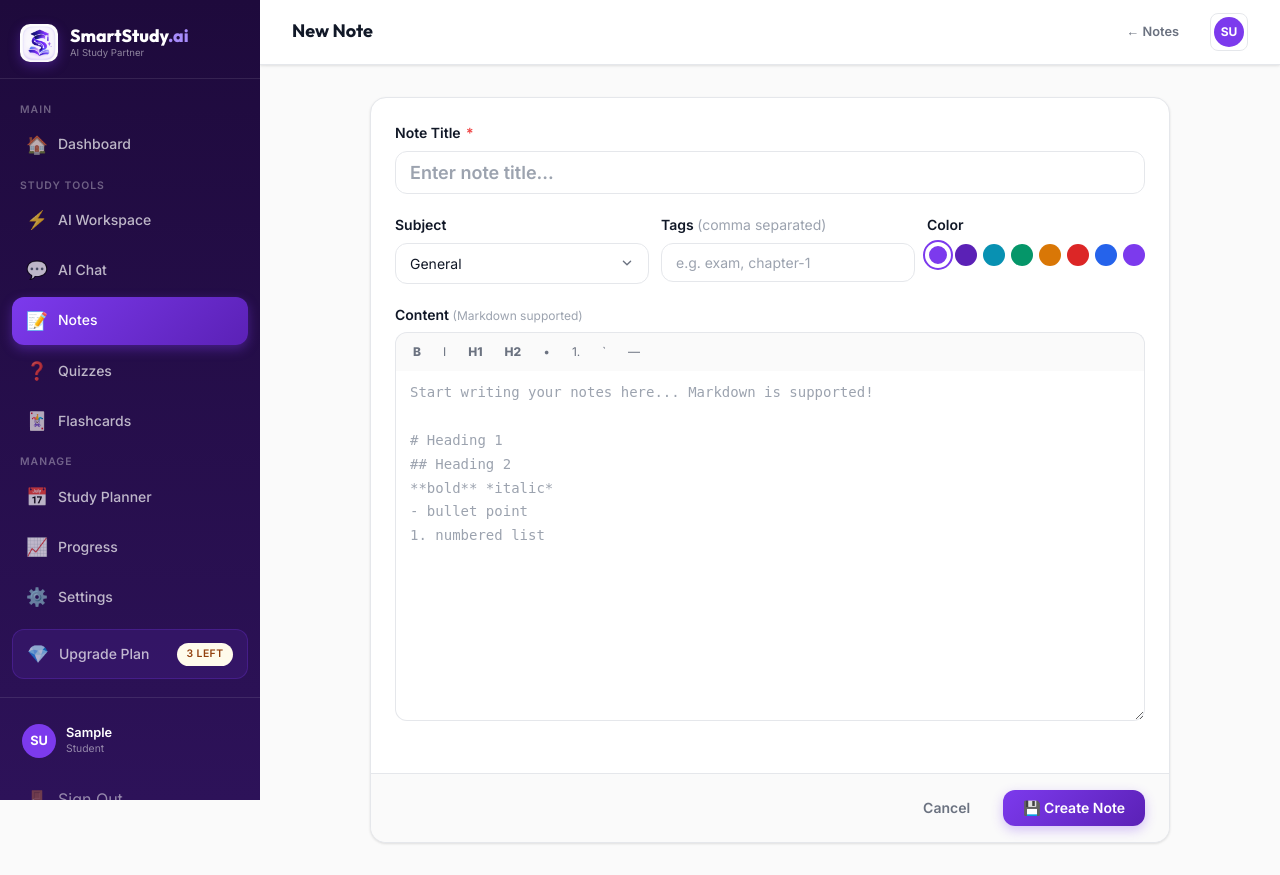
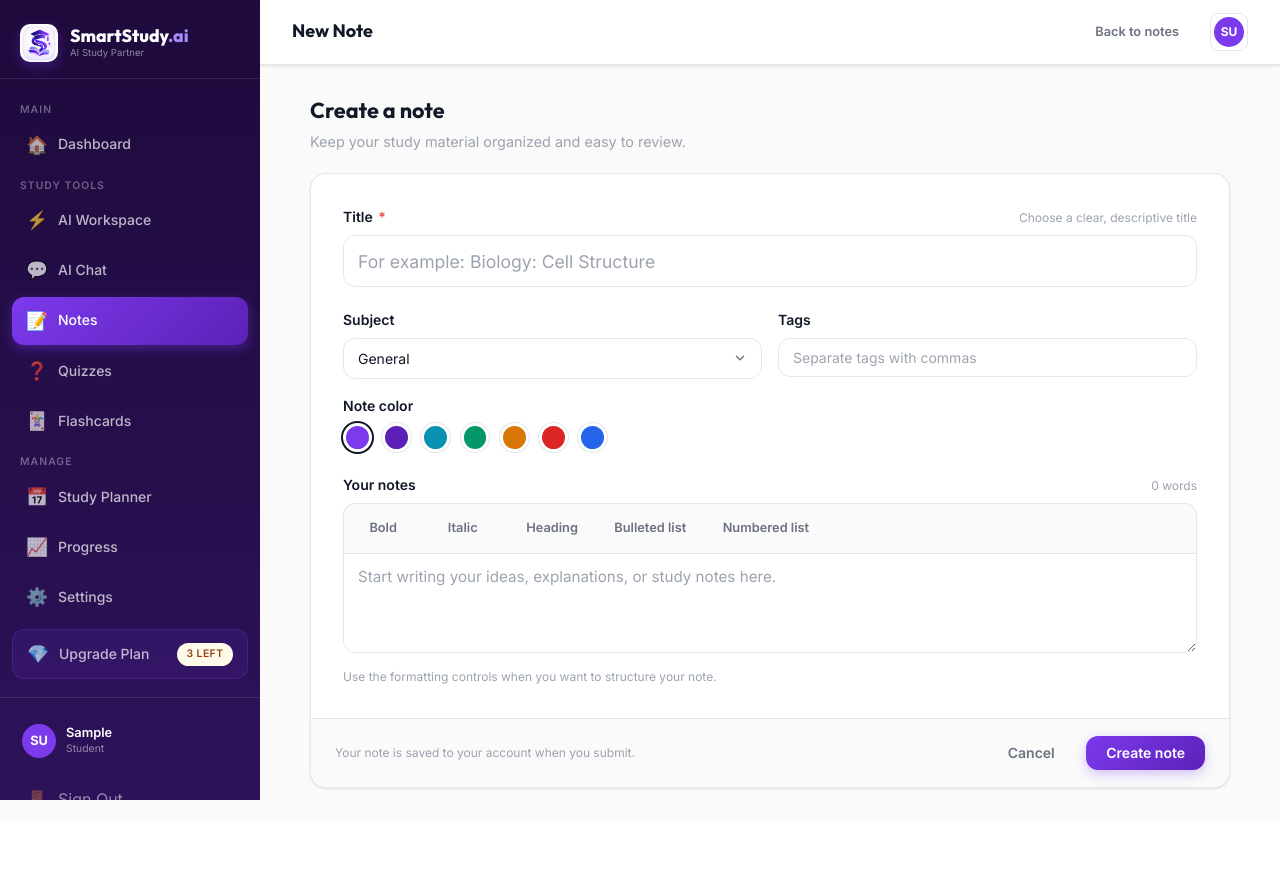
Before and after one commit to anushkakshirsagar2007-cmyk/SmartStudy.ai, a Flask app: page /student/notes/create in a window 1280 px wide. After the commit the page ends 800 px from the top, so only its background shows below. Run offline with Flask 3, Linux system fonts and the light colour scheme; the visitor is signed in with stand-in values (Sample User, id 1); parts of the project's set-up code (start-up, migrations or seed data) failed here and were passed over; some libraries are stand-ins or nearby versions.

Commit message:
Polish note editor interface
Co-authored-by: Copilot <223556219+Copilot@users.noreply.github.com>

```diff
--- a/templates/student/note_editor.html
+++ b/templates/student/note_editor.html
@@ -3,78 +3,125 @@
 {% block page_title %}{{ 'Edit Note' if mode == 'edit' else 'New Note' }}{% endblock %}
 
 {% block topbar_actions %}
-<a href="{{ url_for('student.notes') }}" class="btn btn-ghost btn-sm">← Notes</a>
+<a href="{{ url_for('student.notes') }}" class="btn btn-ghost btn-sm">Back to notes</a>
+{% endblock %}
+
+{% block extra_css %}
+<style>
+.note-editor-shell { max-width: 920px; margin: 0 auto; }
+.note-editor-heading { margin-bottom: 1.25rem; }
+.note-editor-heading h2 { margin: 0 0 .35rem; font-size: 1.35rem; }
+.note-editor-heading p { margin: 0; color: var(--text-muted); font-size: .9rem; }
+.note-editor-card { overflow: hidden; }
+.note-editor-card .card-body { padding: clamp(1rem, 3vw, 2rem); }
+.note-field { margin-bottom: 1.35rem; }
+.note-field:last-child { margin-bottom: 0; }
+.note-label-row { display: flex; justify-content: space-between; align-items: baseline; gap: .75rem; margin-bottom: .45rem; }
+.note-label-row .form-label { margin-bottom: 0; }
+.note-hint, .note-counter { color: var(--text-muted); font-size: .75rem; }
+.note-title-input { min-height: 3.25rem; font-size: 1.1rem !important; }
+.note-meta-grid { display: grid; grid-template-columns: minmax(0, 1fr) minmax(0, 1fr); gap: 1rem; }
+.note-color-field { grid-column: 1 / -1; }
+.note-color-options { display: flex; flex-wrap: wrap; gap: .65rem; }
+.note-color-choice { position: relative; display: inline-flex; cursor: pointer; }
+.note-color-choice input { position: absolute; width: 1px; height: 1px; opacity: 0; }
+.note-color-swatch { width: 1.8rem; height: 1.8rem; border: 3px solid #fff; border-radius: 50%; box-shadow: 0 0 0 1px var(--border); }
+.note-color-choice input:checked + .note-color-swatch { box-shadow: 0 0 0 2px var(--text-primary); }
+.note-color-choice input:focus-visible + .note-color-swatch { outline: 3px solid var(--primary-light); outline-offset: 3px; }
+.note-format-toolbar { display: flex; flex-wrap: wrap; gap: .4rem; padding: .65rem; background: var(--bg); border: 1px solid var(--border); border-bottom: 0; border-radius: var(--radius) var(--radius) 0 0; }
+.note-format-toolbar button { min-width: 4.5rem; }
+.note-content-input { min-height: 380px; border-radius: 0 0 var(--radius) var(--radius); font-family: inherit; font-size: .95rem; line-height: 1.75; resize: vertical; }
+.note-editor-footer { display: flex; justify-content: space-between; align-items: center; flex-wrap: wrap; gap: .75rem; }
+.note-editor-actions { display: flex; align-items: center; gap: .65rem; margin-left: auto; }
+@media (max-width: 600px) {
+  .note-meta-grid { grid-template-columns: 1fr; }
+  .note-color-field { grid-column: auto; }
+  .note-content-input { min-height: 280px; }
+  .note-editor-actions { width: 100%; }
+  .note-editor-actions .btn { flex: 1; }
+}
+</style>
 {% endblock %}
 
 {% block content %}
-<div style="max-width:800px;margin:0 auto">
+<div class="note-editor-shell">
+  <div class="note-editor-heading">
+    <h2>{{ 'Edit your note' if mode == 'edit' else 'Create a note' }}</h2>
+    <p>Keep your study material organized and easy to review.</p>
+  </div>
+
   <form method="POST" id="note-form">
-    <div class="card">
+    <div class="card note-editor-card">
       <div class="card-body">
-        <!-- Title -->
-        <div class="form-group">
-          <label class="form-label" for="note-title">Note Title <span class="required">*</span></label>
-          <input type="text" id="note-title" name="title" class="form-control"
+        <div class="note-field">
+          <div class="note-label-row">
+            <label class="form-label" for="note-title">Title <span class="required">*</span></label>
+            <span class="note-hint">Choose a clear, descriptive title</span>
+          </div>
+          <input type="text" id="note-title" name="title" class="form-control note-title-input"
                  value="{{ note.title if note else '' }}"
-                 placeholder="Enter note title..." required style="font-size:1.125rem;font-weight:600" />
+                 placeholder="For example: Biology: Cell Structure" required maxlength="200" />
         </div>
 
-        <!-- Meta row -->
-        <div style="display:flex;gap:.75rem;flex-wrap:wrap;margin-bottom:1.25rem">
-          <div style="flex:1;min-width:140px">
-            <label class="form-label">Subject</label>
-            <select name="subject" class="form-control form-select">
+        <div class="note-meta-grid note-field">
+          <div>
+            <label class="form-label" for="note-subject">Subject</label>
+            <select id="note-subject" name="subject" class="form-control form-select">
               {% set subjects = ['General','Mathematics','Computer Science','Physics','Chemistry','Biology','History','Literature','Economics','Psychology','Other'] %}
               {% for s in subjects %}
               <option value="{{ s }}" {% if note and note.subject == s %}selected{% endif %}>{{ s }}</option>
               {% endfor %}
             </select>
           </div>
-          <div style="flex:1;min-width:140px">
-            <label class="form-label">Tags <span style="font-weight:400;color:var(--text-muted)">(comma separated)</span></label>
-            <input type="text" name="tags" class="form-control" value="{{ note.tags if note else '' }}" placeholder="e.g. exam, chapter-1" />
+          <div>
+            <label class="form-label" for="note-tags">Tags</label>
+            <input id="note-tags" type="text" name="tags" class="form-control"
+                   value="{{ note.tags if note else '' }}" placeholder="Separate tags with commas" />
           </div>
-          <div style="flex-shrink:0">
-            <label class="form-label">Color</label>
-            <div style="display:flex;gap:.375rem;margin-top:.5rem">
-              {% for color in ['#7C3AED','#5B21B6','#0891B2','#059669','#D97706','#DC2626','#2563EB','#7C3AED'] %}
-              <label style="cursor:pointer">
-                <input type="radio" name="color" value="{{ color }}" {% if (note and note.color == color) or (not note and loop.first) %}checked{% endif %} style="display:none" />
-                <div style="width:22px;height:22px;border-radius:50%;background:{{ color }};border:2px solid transparent;transition:all .15s" class="color-swatch"></div>
-              </label>
-              {% endfor %}
-            </div>
+          <div class="note-color-field">
+            <fieldset style="border:0;padding:0;margin:0">
+              <legend class="form-label">Note color</legend>
+              <div class="note-color-options">
+                {% for color in ['#7C3AED','#5B21B6','#0891B2','#059669','#D97706','#DC2626','#2563EB'] %}
+                <label class="note-color-choice" title="Select note color">
+                  <input type="radio" name="color" value="{{ color }}" aria-label="Note color {{ color }}"
+                         {% if (note and note.color == color) or (not note and loop.first) %}checked{% endif %} />
+                  <span class="note-color-swatch" style="background:{{ color }}"></span>
+                </label>
+                {% endfor %}
+              </div>
+            </fieldset>
           </div>
         </div>
 
-        <!-- Content Editor -->
-        <div class="form-group">
-          <label class="form-label">Content <span style="font-weight:400;font-size:.75rem;color:var(--text-muted)">(Markdown supported)</span></label>
-          <!-- Toolbar -->
-          <div style="display:flex;gap:.25rem;padding:.5rem;background:var(--bg);border:1.5px solid var(--border);border-bottom:none;border-radius:var(--radius) var(--radius) 0 0;flex-wrap:wrap">
-            {% for btn_text, cmd, title in [('B','bold','Bold'), ('I','italic','Italic'), ('H1','h1','Heading 1'), ('H2','h2','Heading 2'), ('•','ul','Bullet List'), ('1.','ol','Numbered List'), ('`','code','Inline Code'), ('—','hr','Divider')] %}
-            <button type="button" class="btn btn-ghost" style="padding:.25rem .5rem;font-size:.75rem;font-weight:{{ '800' if cmd in ('bold','h1','h2') else '400' }}" onclick="insertFormat('{{ cmd }}')" title="{{ title }}">{{ btn_text }}</button>
+        <div class="note-field">
+          <div class="note-label-row">
+            <label class="form-label" for="note-content">Your notes</label>
+            <span class="note-counter" id="note-word-count" aria-live="polite">0 words</span>
+          </div>
+          <div class="note-format-toolbar" aria-label="Text formatting">
+            {% for btn_text, cmd in [('Bold','bold'), ('Italic','italic'), ('Heading','h2'), ('Bulleted list','ul'), ('Numbered list','ol')] %}
+            <button type="button" class="btn btn-ghost btn-sm" onclick="insertFormat('{{ cmd }}')">{{ btn_text }}</button>
             {% endfor %}
           </div>
-          <textarea id="note-content" name="content" class="form-control"
-                    style="min-height:350px;border-radius:0 0 var(--radius) var(--radius);border-top:none;font-family:monospace;font-size:.875rem;line-height:1.7;resize:vertical"
-                    placeholder="Start writing your notes here... Markdown is supported!&#10;&#10;# Heading 1&#10;## Heading 2&#10;**bold** *italic*&#10;- bullet point&#10;1. numbered list">{{ note.content if note else '' }}</textarea>
+          <textarea id="note-content" name="content" class="form-control note-content-input"
+                    placeholder="Start writing your ideas, explanations, or study notes here.">{{ note.content if note else '' }}</textarea>
+          <div class="note-hint" style="margin-top:.4rem">Use the formatting controls when you want to structure your note.</div>
         </div>
       </div>
 
-      <div class="card-footer">
-        <div style="display:flex;justify-content:space-between;align-items:center;flex-wrap:wrap;gap:.75rem">
-          <div>
-            {% if mode == 'edit' %}
-            <form method="POST" action="{{ url_for('student.delete_note', note_id=note.id) }}" style="display:inline">
-              <button type="submit" class="btn btn-ghost" style="color:var(--error)" data-confirm="Delete this note permanently?">🗑 Delete</button>
-            </form>
-            {% endif %}
-          </div>
-          <div style="display:flex;gap:.75rem">
-            <a href="{{ url_for('student.notes') }}" class="btn btn-ghost">Cancel</a>
-            <button type="submit" class="btn btn-primary">💾 {{ 'Save Changes' if mode == 'edit' else 'Create Note' }}</button>
-          </div>
+      <div class="card-footer note-editor-footer">
+        {% if mode == 'edit' %}
+        <button type="submit" class="btn btn-ghost" style="color:var(--error)"
+                formaction="{{ url_for('student.delete_note', note_id=note.id) }}"
+                formmethod="POST" formnovalidate
+                data-confirm="Delete this note permanently?">Delete note</button>
+        {% else %}
+        <span class="note-hint">Your note is saved to your account when you submit.</span>
+        {% endif %}
+        <div class="note-editor-actions">
+          <a href="{{ url_for('student.notes') }}" class="btn btn-ghost">Cancel</a>
+          <button type="submit" class="btn btn-primary">{{ 'Save changes' if mode == 'edit' else 'Create note' }}</button>
         </div>
       </div>
     </div>
@@ -84,24 +131,6 @@
 
 {% block extra_js %}
 <script>
-// Color swatch selection
-document.querySelectorAll('.color-swatch').forEach(swatch => {
-  const radio = swatch.previousElementSibling;
-  function update() {
-    swatch.style.borderColor = radio.checked ? '#fff' : 'transparent';
-    swatch.style.outline = radio.checked ? '2px solid ' + swatch.style.background : 'none';
-    swatch.style.outlineOffset = '2px';
-  }
-  update();
-  radio.addEventListener('change', () => {
-    document.querySelectorAll('.color-swatch').forEach(s => {
-      s.style.borderColor = 'transparent';
-      s.style.outline = 'none';
-    });
-    update();
-  });
-});
-
 function insertFormat(type) {
   const ta = document.getElementById('note-content');
   const start = ta.selectionStart, end = ta.selectionEnd;
@@ -120,6 +149,16 @@ function insertFormat(type) {
   ta.value = ta.value.substring(0, start) + insert + ta.value.substring(end);
   ta.focus();
   ta.selectionStart = ta.selectionEnd = start + insert.length;
+  updateWordCount();
 }
+
+function updateWordCount() {
+  const content = document.getElementById('note-content').value.trim();
+  const count = content ? content.split(/\s+/).length : 0;
+  document.getElementById('note-word-count').textContent = `${count} ${count === 1 ? 'word' : 'words'}`;
+}
+
+document.getElementById('note-content').addEventListener('input', updateWordCount);
+updateWordCount();
 </script>
 {% endblock %}
```
Also changed, not shown: tests/test_app.py (+14 -0 lines).
